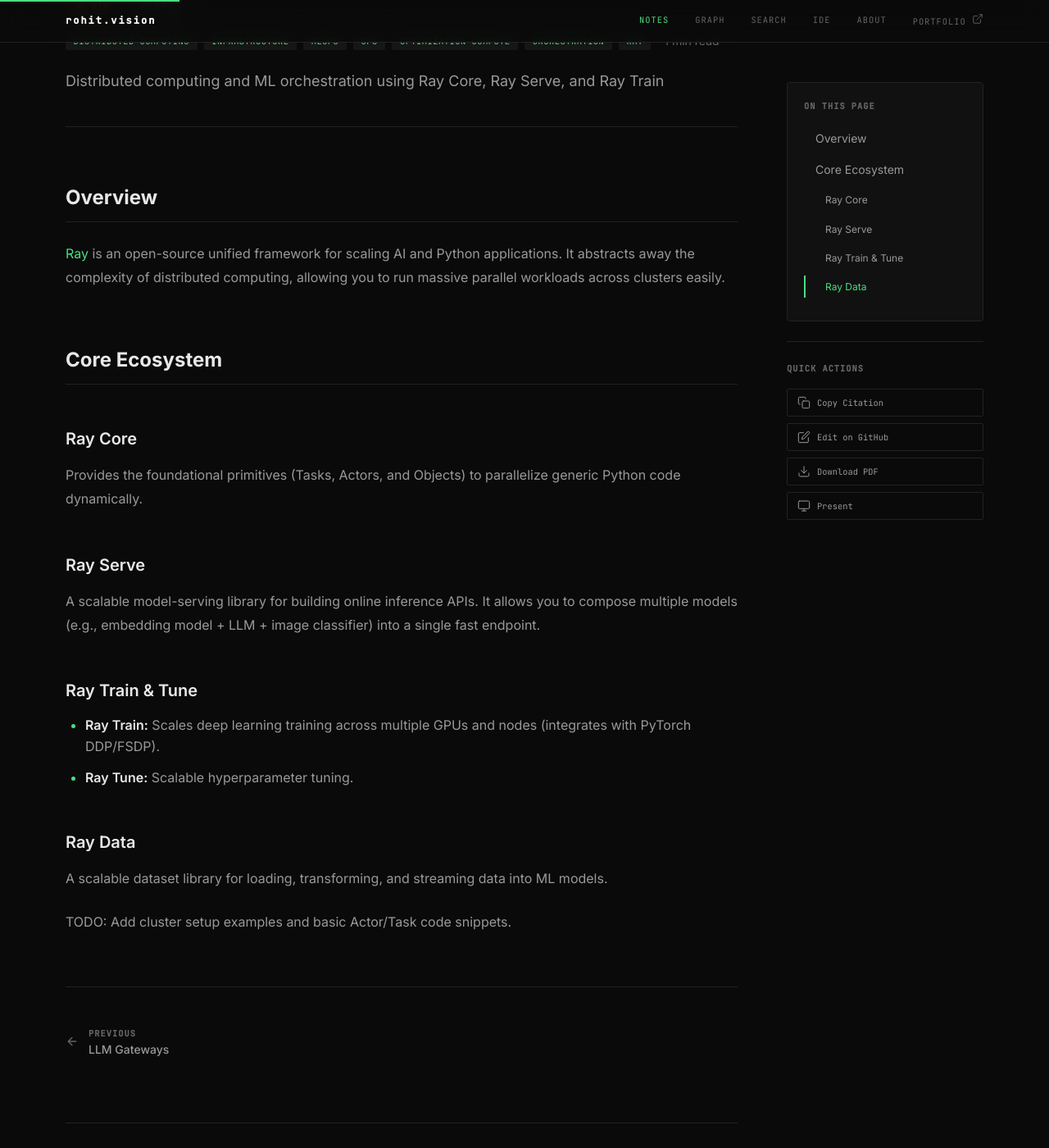
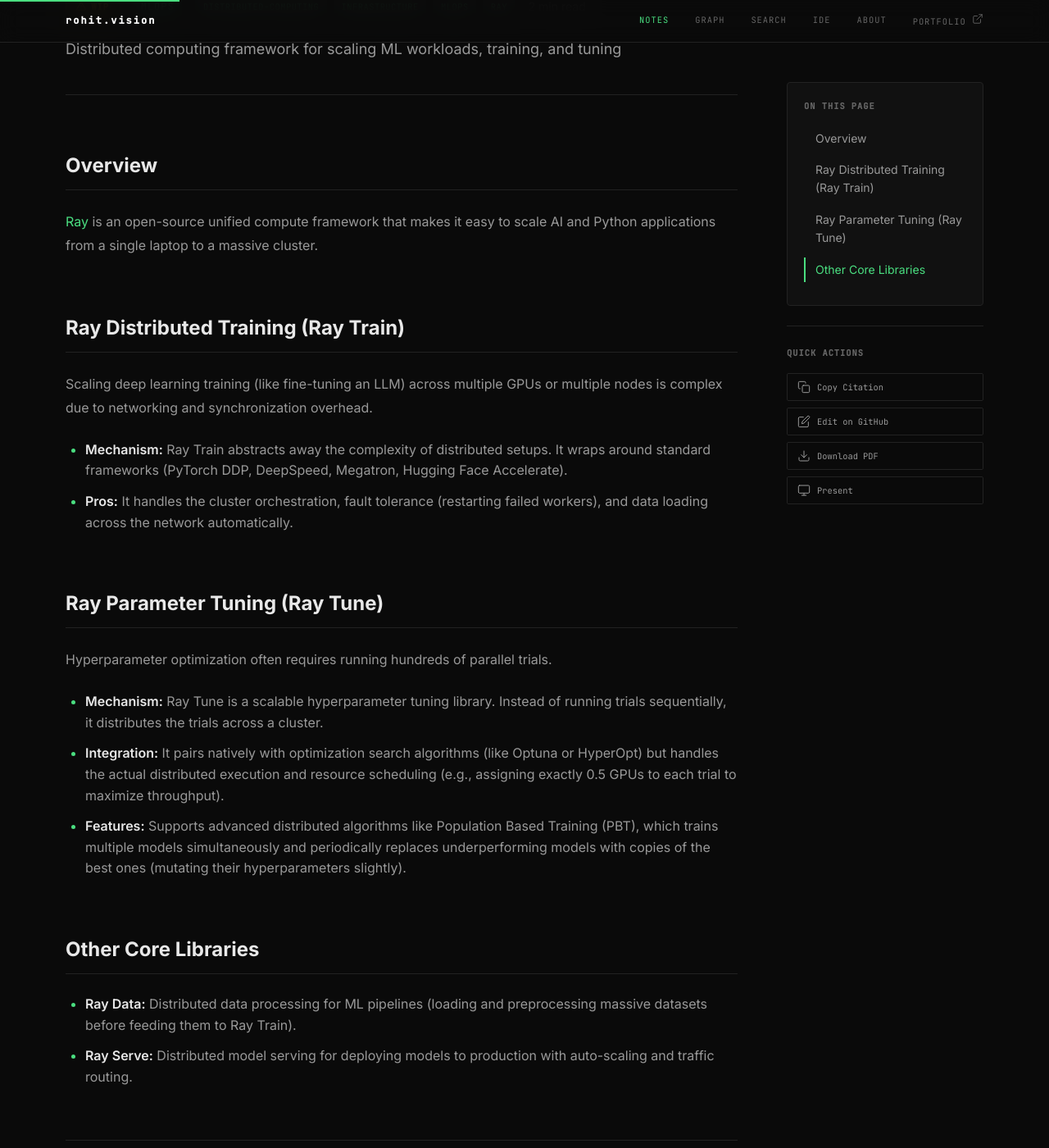
Before and after one commit to rokmr/blogs, a Jekyll site: the page built from _notes/mlops/infrastructure/ray.md, in a window 1280 px wide and 1400 px high, scrolled down 201 px. Shown: the whole window at 82% size. Built offline with Jekyll 4.4.1, drawn with Linux system fonts in a browser that asks for light colours; nearby versions of some CDN libraries; some of the changed text lies outside the part shown.

Commit message:
docs(mlops): add extensive documentation for tracking, versioning, and distributed frameworks
- Added new 'experiment-tracking' sub-subject covering Hydra, Weights & Biases, MLflow, and Optuna
- Added new 'data-versioning' sub-subject covering DVC and Git LFS
- Added Ray infrastructure documentation covering Ray Train (Distributed) and Ray Tune (Parameter Tuning)
- Updated MLOps root index to include new sub-subjects

```diff
--- a/_notes/mlops/infrastructure/ray.md
+++ b/_notes/mlops/infrastructure/ray.md
@@ -1,31 +1,28 @@
 ---
-title: "Ray (Distributed Computing)"
-description: "Distributed computing and ML orchestration using Ray Core, Ray Serve, and Ray Train"
+title: "Ray"
+description: "Distributed computing framework for scaling ML workloads, training, and tuning"
 subject: mlops
 math: false
-tags: [distributed-computing, infrastructure, mlops, ops, optimization-compute, orchestration, ray]
+tags: [distributed-computing, infrastructure, mlops, ray]
 status: wip
 sitemap: false
 order: 3
 ---
 
 ## Overview
+[Ray](https://www.ray.io/) is an open-source unified compute framework that makes it easy to scale AI and Python applications from a single laptop to a massive cluster.
 
-[Ray](https://github.com/ray-project/ray) is an open-source unified framework for scaling AI and Python applications. It abstracts away the complexity of distributed computing, allowing you to run massive parallel workloads across clusters easily.
+## Ray Distributed Training (Ray Train)
+Scaling deep learning training (like fine-tuning an LLM) across multiple GPUs or multiple nodes is complex due to networking and synchronization overhead.
+- **Mechanism:** Ray Train abstracts away the complexity of distributed setups. It wraps around standard frameworks (PyTorch DDP, DeepSpeed, Megatron, Hugging Face Accelerate).
+- **Pros:** It handles the cluster orchestration, fault tolerance (restarting failed workers), and data loading across the network automatically.
 
-## Core Ecosystem
+## Ray Parameter Tuning (Ray Tune)
+Hyperparameter optimization often requires running hundreds of parallel trials.
+- **Mechanism:** Ray Tune is a scalable hyperparameter tuning library. Instead of running trials sequentially, it distributes the trials across a cluster.
+- **Integration:** It pairs natively with optimization search algorithms (like Optuna or HyperOpt) but handles the actual distributed execution and resource scheduling (e.g., assigning exactly 0.5 GPUs to each trial to maximize throughput).
+- **Features:** Supports advanced distributed algorithms like Population Based Training (PBT), which trains multiple models simultaneously and periodically replaces underperforming models with copies of the best ones (mutating their hyperparameters slightly).
 
-### Ray Core
-Provides the foundational primitives (Tasks, Actors, and Objects) to parallelize generic Python code dynamically.
-
-### Ray Serve
-A scalable model-serving library for building online inference APIs. It allows you to compose multiple models (e.g., embedding model + LLM + image classifier) into a single fast endpoint.
-
-### Ray Train & Tune
-- **Ray Train:** Scales deep learning training across multiple GPUs and nodes (integrates with PyTorch DDP/FSDP).
-- **Ray Tune:** Scalable hyperparameter tuning.
-
-### Ray Data
-A scalable dataset library for loading, transforming, and streaming data into ML models.
-
-TODO: Add cluster setup examples and basic Actor/Task code snippets.
+## Other Core Libraries
+- **Ray Data:** Distributed data processing for ML pipelines (loading and preprocessing massive datasets before feeding them to Ray Train).
+- **Ray Serve:** Distributed model serving for deploying models to production with auto-scaling and traffic routing.
```
Also changed, not shown: _notes/mlops/data-versioning/dvc-lfs.md (added, +31 -0 lines), _notes/mlops/data-versioning/index.md (added, +9 -0 lines), _notes/mlops/experiment-tracking/index.md (added, +9 -0 lines), _notes/mlops/experiment-tracking/tools.md (added, +46 -0 lines), _notes/mlops/index.md (+4 -2 lines).
